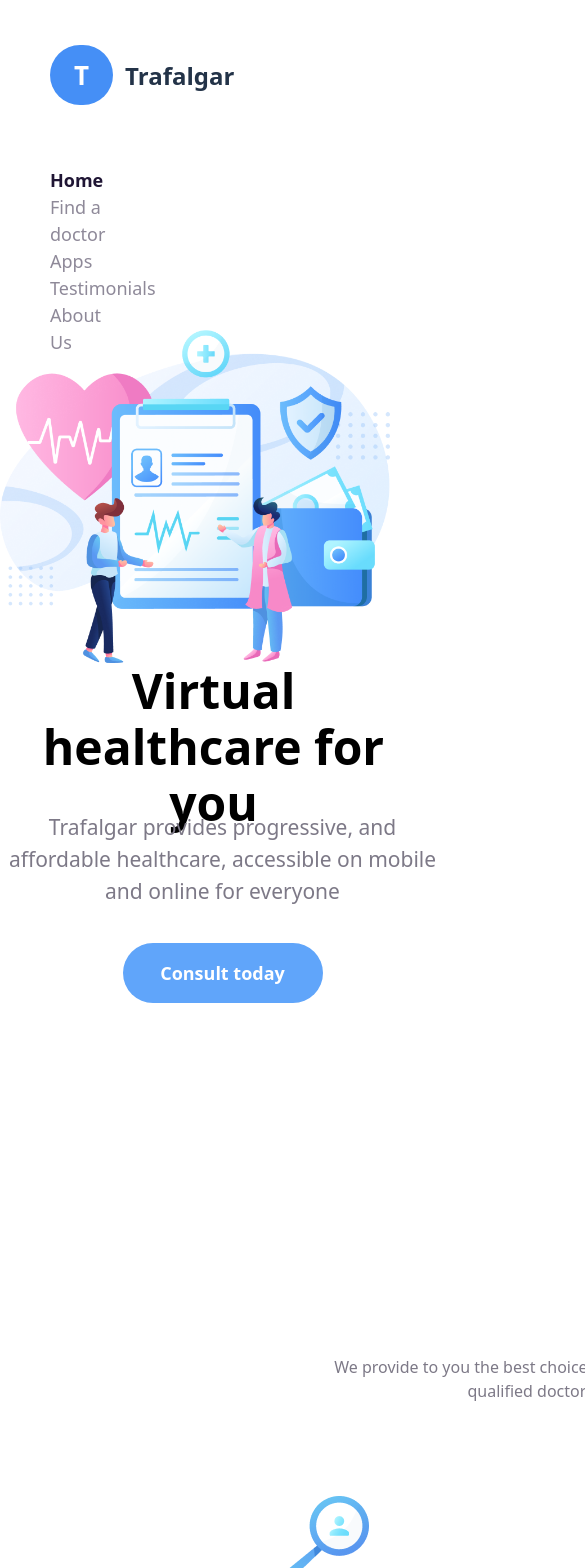
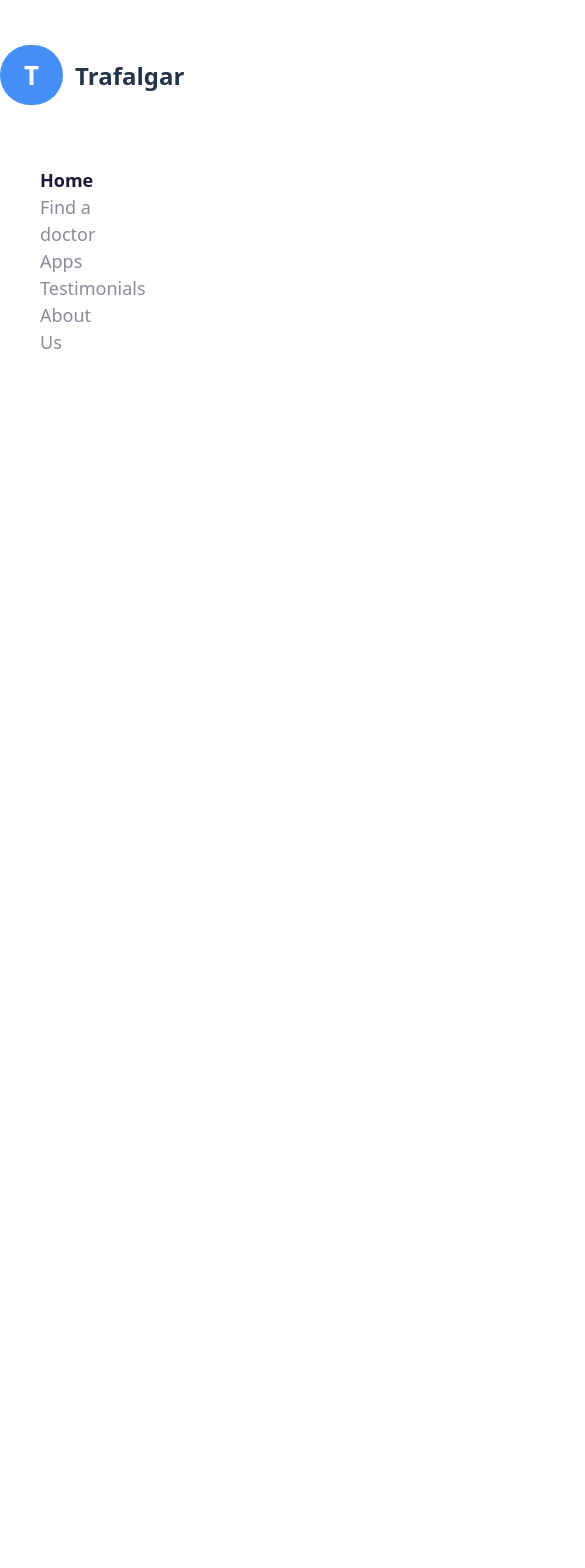
Before and after one commit to richardayikwei/Trafalgar-react, a React (Vite) app: page / in a window 390 px wide. Shown: the top 1568 px of the page, 585 px wide, since content can reach past the window. After the commit the page ends 844 px from the top, so only its background shows below. Built offline with nearby package versions, Linux system fonts and the light colour scheme.

Commit message:
change to the responsive of the navbar

```diff
--- a/src/App.tsx
+++ b/src/App.tsx
@@ -14,7 +14,7 @@ function App() {
   return (
     <>
       <Navbar />
-      <section>
+      {/* <section>
         <div className="hidden w-[131.58px] h-[115px] mt-[63px] md:flex ">
           <img src={assets.bgimages.element} alt="element" />
         </div>
@@ -39,8 +39,8 @@ function App() {
             <img src={assets.images.illustration} alt="illustration" />
           </div>
         </div>
-      </section>
-      <div className="flex flex-col items-center space-y-5 h-[177px] ml-[323px] w-[952px] mt-[200px] ">
+      </section> */}
+      {/* <div className="flex flex-col items-center space-y-5 h-[177px] ml-[323px] w-[952px] mt-[200px] ">
         <div className="w-[212px] font-bold leading-[56px] text-[36px]">
           <h1>Our services</h1>
         </div>
@@ -57,8 +57,8 @@ function App() {
             for your health
           </p>
         </div>
-      </div>
-      <section>
+      </div> */}
+      {/* <section>
         <div className=" flex flex-col mx-auto mt-16 ml-[240px] w-[1120px] h-[745px] ">
           <div className="grid grid-cols-3 gap-x-[34px] gap-y-[37px]">
             {services.slice(0, 6).map((service, idx) => (
@@ -68,8 +68,8 @@ function App() {
 
           <Button btntext="Learn more" position="justify-center" />
         </div>
-      </section>
-      {services.slice(6, 7).map((service, idx) => (
+      </section> */}
+      {/* {services.slice(6, 7).map((service, idx) => (
         <Illustration
           key={idx}
           service={service}
@@ -86,9 +86,9 @@ function App() {
           btnText={`Download \u2193 `}
           position="justify-start"
         />
-      ))}
-      <Profile />
-      <section>
+      ))} */}
+      {/* <Profile /> */}
+      {/* <section>
         <div className="flex flex-col items-center justify-around space-y-5 mt-24">
           <h1 className="text-3xl">Check out our latest article</h1>
 
@@ -106,8 +106,8 @@ function App() {
           </div>
         </div>
         <Button btntext="View all" position="justify-center" />
-      </section>
-      <Footer />
+      </section> */}
+      {/* <Footer /> */}
     </>
   );
 }
--- a/src/components/Navbar.tsx
+++ b/src/components/Navbar.tsx
@@ -4,10 +4,10 @@ const Navbar = () => {
 
 
   return (
-    <nav>
-      <div className="flex flex-col md:flex-row justify-around">
+    <nav className="container mx-auto">
+      <div className="flex flex-col md:flex-row md:justify-between">
 
-        <div className="flex-col md:flex-row w-[160px] h-[41px] mt-[56px] ml-[50px]">
+        <div className="flex-col md:flex-row w-[160px] h-[41px] mt-[56px] ">
           <h1 className="text-[#233348] font-bold text-[24px]">
             <span className="rounded-full bg-[#458FF6] text-[26px] py-3 px-6 mr-3 font-bold  text-white">
               T
@@ -16,7 +16,7 @@ const Navbar = () => {
           </h1>
         </div>
 
-        <div className="flex flex-col md:flex-row justify-between  w-[545px] h-[23px] mt-[70px] md:ml-[512px] ml-[50px] text-[18px] text-[#1F1534]">
+        <div className="flex flex-col md:flex-row md:space-x-[40px] ml-[40px] l w-[545px] h-[23px] mt-[70px] text-[18px] text-[#1F1534] ">
           <a
             href="#"
             className="font-bold hover:bg-[#1F1534] w-[51px] hover:text-white"
```
